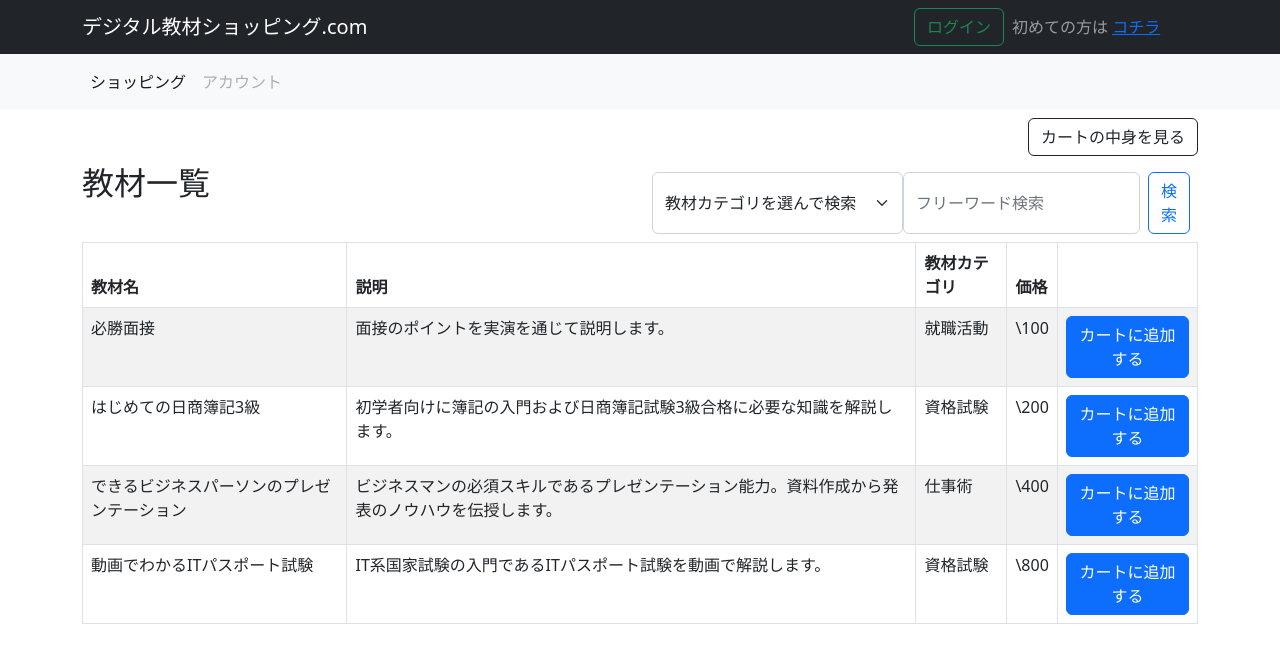
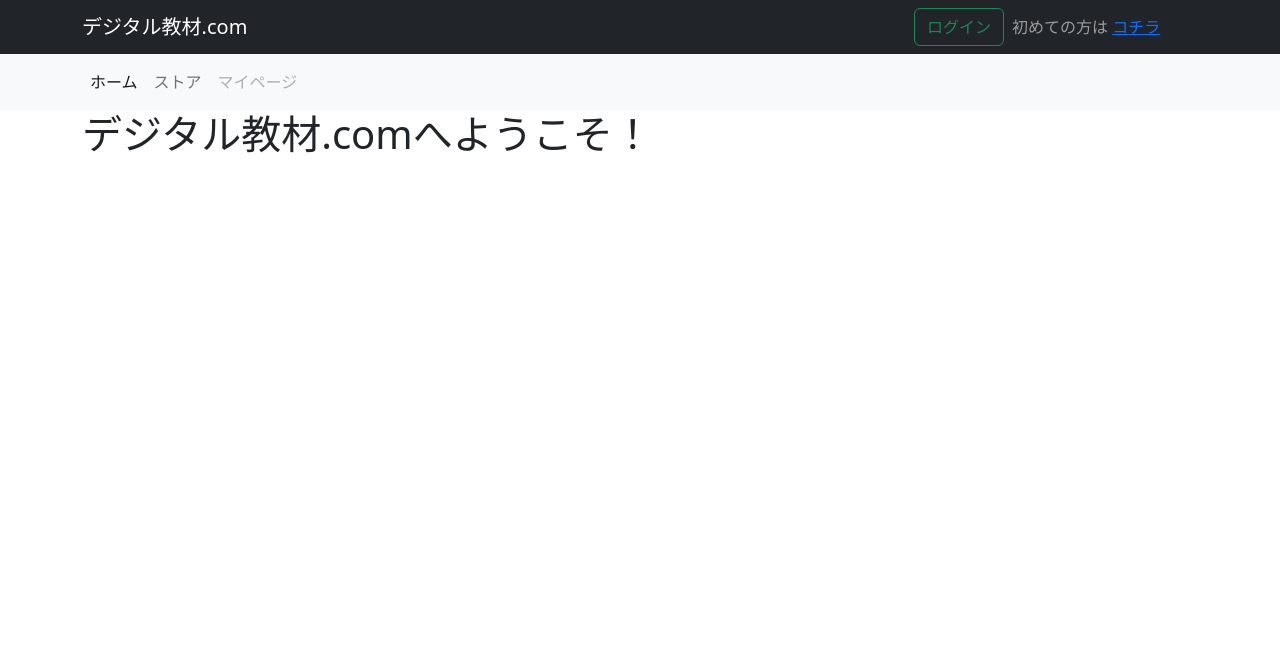
Before and after one commit to sealddr/SampleEC-doc, a plain HTML site: page 05_UX設計書/home.html in a window 1280 px wide. Drawn offline with nearby package versions, Linux system fonts and the light colour scheme.

Commit message:
Create screen layouts for home and store home

```diff
--- a/05_UX設計書/home.html
+++ b/05_UX設計書/home.html
@@ -13,7 +13,7 @@
     <header class="navbar navbar-expand navbar-fixed-top navbar-dark bg-dark">
         <div class="container">
             <div class="col">
-                <a href="#" class="navbar-brand">デジタル教材ショッピング.com</a>
+                <a href="#" class="navbar-brand">デジタル教材.com</a>
             </div>
             <div class="mx-2 col-md-auto">
                 <form class="form-inline">
@@ -34,92 +34,25 @@
             <div class="collapse navbar-collapse" id="navbarNav">
                 <ul class="navbar-nav">
                     <li class="nav-item">
-                        <a class="nav-link active" href="#">ショッピング <span class="visually-hidden">(current)</span></a>
+                        <a class="nav-link active" href="#">ホーム<span class="visually-hidden">(current)</span></a>
                     </li>
                     <li class="nav-item">
-                        <a class="nav-link disabled" href="account.html">アカウント</a>
+                        <a class="nav-link" href="#">ストア<span class="visually-hidden">(current)</span></a>
+                    </li>
+                    <li class="nav-item">
+                        <a class="nav-link disabled" href="account.html">マイページ</a>
                     </li>
                 </ul>
             </div>
         </div>
     </nav>
 
-    <div class="container">
-        <div class="my-2 text-end">
-        <!-- <div class="col col-ml-auto"> -->
-            <button class="btn btn-outline-dark" type="button">カートの中身を見る</button>
-        </div>
-    </div>
 
     <div class="container">
+        <h1>
+            デジタル教材.comへようこそ！
+        </h1>
 
-        <div class="row">
-            <div class="col">
-                <h2>教材一覧</h2>
-            </div>
-            <div class="col m-2">
-                <form class="d-flex" role="search">
-                    <select class="form-select" aria-label="Default select example">
-                        <option selected>教材カテゴリを選んで検索</option>
-                        <option value="1">資格試験</option>
-                        <option value="2">仕事術</option>
-                        <option value="3">就職活動</option>
-                    </select>
-                    <input class="form-control me-2" type="search" placeholder="フリーワード検索" aria-label="Search">
-                    <button class="btn btn-outline-primary" type="submit">検索</button>
-                </form>
-            </div>
-        </div>
-
-        <table class="table table-striped table-hover table-bordered">
-            <thead>
-                <tr>
-                    <th>教材名</th>
-                    <th>説明</th>
-                    <th>教材カテゴリ</th>
-                    <th>価格</th>
-                    <th></th>
-                </tr>
-            </thead>
-            <tbody>
-                <tr>
-                    <td>必勝面接</td>
-                    <td>面接のポイントを実演を通じて説明します。</td>
-                    <td>就職活動</td>
-                    <td>\100</td>
-                    <td>
-                        <a href="#" class="btn btn-primary">カートに追加する</a>
-                    </td>
-                </tr>
-                <tr>
-                    <td>はじめての日商簿記3級</td>
-                    <td>初学者向けに簿記の入門および日商簿記試験3級合格に必要な知識を解説します。</td>
-                    <td>資格試験</td>
-                    <td>\200</td>
-                    <td>
-                        <a href="#" class="btn btn-primary">カートに追加する</a>
-                    </td>
-                </tr>
-                <tr>
-                    <td>できるビジネスパーソンのプレゼンテーション</td>
-                    <td>ビジネスマンの必須スキルであるプレゼンテーション能力。資料作成から発表のノウハウを伝授します。</td>
-                    <td>仕事術</td>
-                    <td>\400</td>
-                    <td>
-                        <a href="#" class="btn btn-primary">カートに追加する</a>
-                    </td>
-                </tr>
-                <tr>
-                    <td>動画でわかるITパスポート試験</td>
-                    <td>IT系国家試験の入門であるITパスポート試験を動画で解説します。</td>
-                    <td>資格試験</td>
-                    <td>\800</td>
-                    <td>
-                        <a href="#" class="btn btn-primary">カートに追加する</a>
-                    </td>
-                </tr>
-            </tbody>
-        </table>
     </div>
 </body>
 </html>
```
Also changed, not shown: 05_UX設計書/store.html (added, +128 -0 lines).
